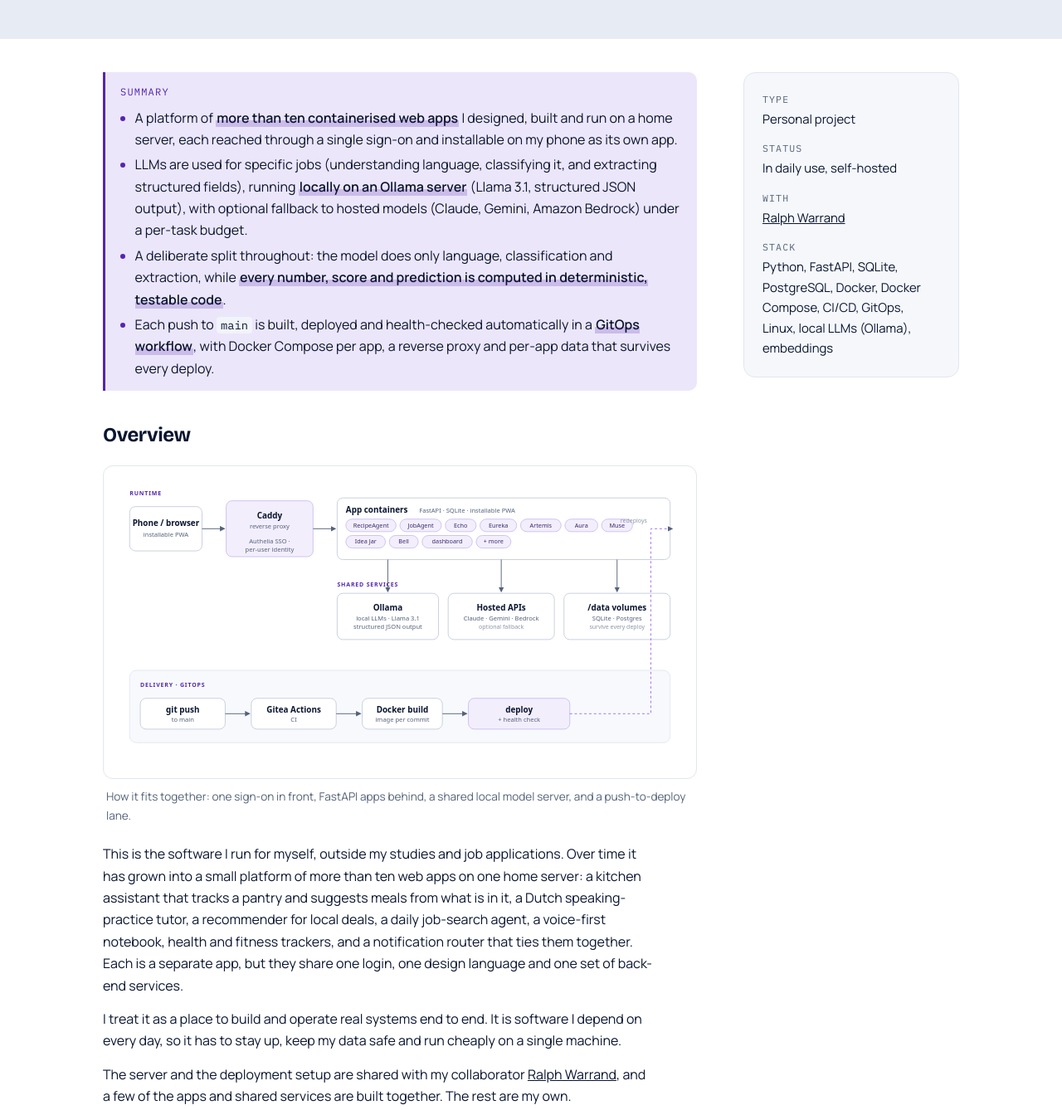
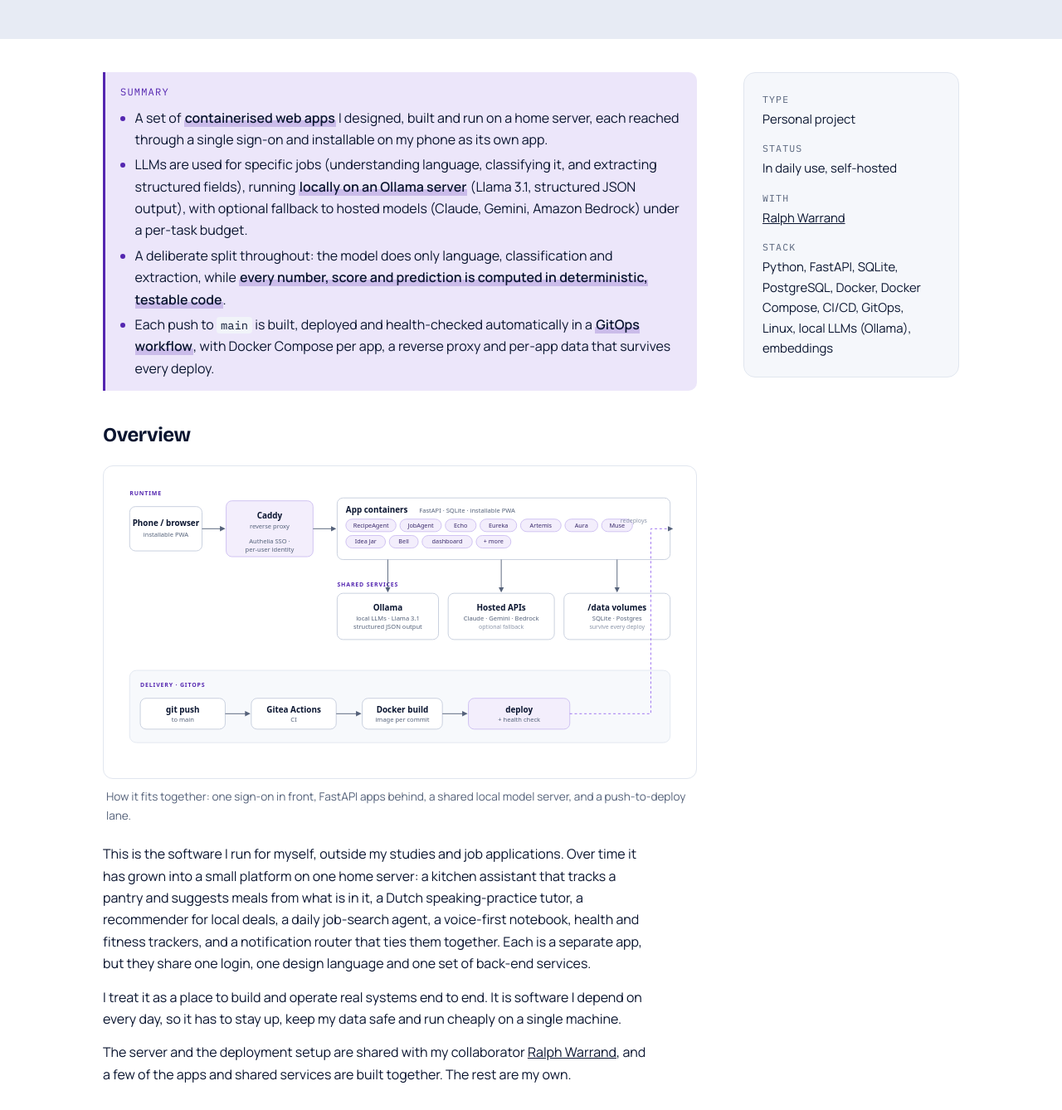
Before and after one commit to Shreya-Sebastian/Shreya-Sebastian.github.io, a plain HTML site: page projects/homelab/index.html in a window 1280 px wide. Shown: the part 747-2085 px from the top of the page at 83% size. Drawn offline with nearby package versions, Linux system fonts and the light colour scheme.

Commit message:
homelab: stop repeating 'more than ten', keep it once in the summary

```diff
--- a/projects/homelab/index.html
+++ b/projects/homelab/index.html
@@ -49,11 +49,11 @@
 <div class="container p-layout">
   <article class="prose">
 
-<div class="callout tldr"><p class="tldr-label">Summary</p><ul><li>A platform of <strong>more than ten containerised web apps</strong> I designed, built and run on a home server, each reached through a single sign-on and installable on my phone as its own app.</li><li>LLMs are used for specific jobs (understanding language, classifying it, and extracting structured fields), running <strong>locally on an Ollama server</strong> (Llama 3.1, structured JSON output), with optional fallback to hosted models (Claude, Gemini, Amazon Bedrock) under a per-task budget.</li><li>A deliberate split throughout: the model does only language, classification and extraction, while <strong>every number, score and prediction is computed in deterministic, testable code</strong>.</li><li>Each push to <code>main</code> is built, deployed and health-checked automatically in a <strong>GitOps workflow</strong>, with Docker Compose per app, a reverse proxy and per-app data that survives every deploy.</li></ul></div>
+<div class="callout tldr"><p class="tldr-label">Summary</p><ul><li>A set of <strong>containerised web apps</strong> I designed, built and run on a home server, each reached through a single sign-on and installable on my phone as its own app.</li><li>LLMs are used for specific jobs (understanding language, classifying it, and extracting structured fields), running <strong>locally on an Ollama server</strong> (Llama 3.1, structured JSON output), with optional fallback to hosted models (Claude, Gemini, Amazon Bedrock) under a per-task budget.</li><li>A deliberate split throughout: the model does only language, classification and extraction, while <strong>every number, score and prediction is computed in deterministic, testable code</strong>.</li><li>Each push to <code>main</code> is built, deployed and health-checked automatically in a <strong>GitOps workflow</strong>, with Docker Compose per app, a reverse proxy and per-app data that survives every deploy.</li></ul></div>
 
 <h2>Overview</h2>
 <figure><img src="/img/homelab_architecture.svg" width="1200" height="620" loading="lazy" alt="Architecture diagram: a phone reaches a Caddy reverse proxy with Authelia single sign-on, which routes to a set of FastAPI app containers; the apps share a local language-model server (Ollama), optional hosted model APIs and per-app data volumes; a GitOps delivery lane shows a push to main triggering CI, a Docker build and an automatic deploy with a health check."><figcaption>How it fits together: one sign-on in front, FastAPI apps behind, a shared local model server, and a push-to-deploy lane.</figcaption></figure>
-<p>This is the software I run for myself, outside my studies and job applications. Over time it has grown into a small platform of more than ten web apps on one home server: a kitchen assistant that tracks a pantry and suggests meals from what is in it, a Dutch speaking-practice tutor, a recommender for local deals, a daily job-search agent, a voice-first notebook, health and fitness trackers, and a notification router that ties them together. Each is a separate app, but they share one login, one design language and one set of back-end services.</p>
+<p>This is the software I run for myself, outside my studies and job applications. Over time it has grown into a small platform on one home server: a kitchen assistant that tracks a pantry and suggests meals from what is in it, a Dutch speaking-practice tutor, a recommender for local deals, a daily job-search agent, a voice-first notebook, health and fitness trackers, and a notification router that ties them together. Each is a separate app, but they share one login, one design language and one set of back-end services.</p>
 <p>I treat it as a place to build and operate real systems end to end. It is software I depend on every day, so it has to stay up, keep my data safe and run cheaply on a single machine.</p>
 <p>The server and the deployment setup are shared with my collaborator <a href="https://github.com/giralfe">Ralph Warrand</a>, and a few of the apps and shared services are built together. The rest are my own.</p>
 
```
